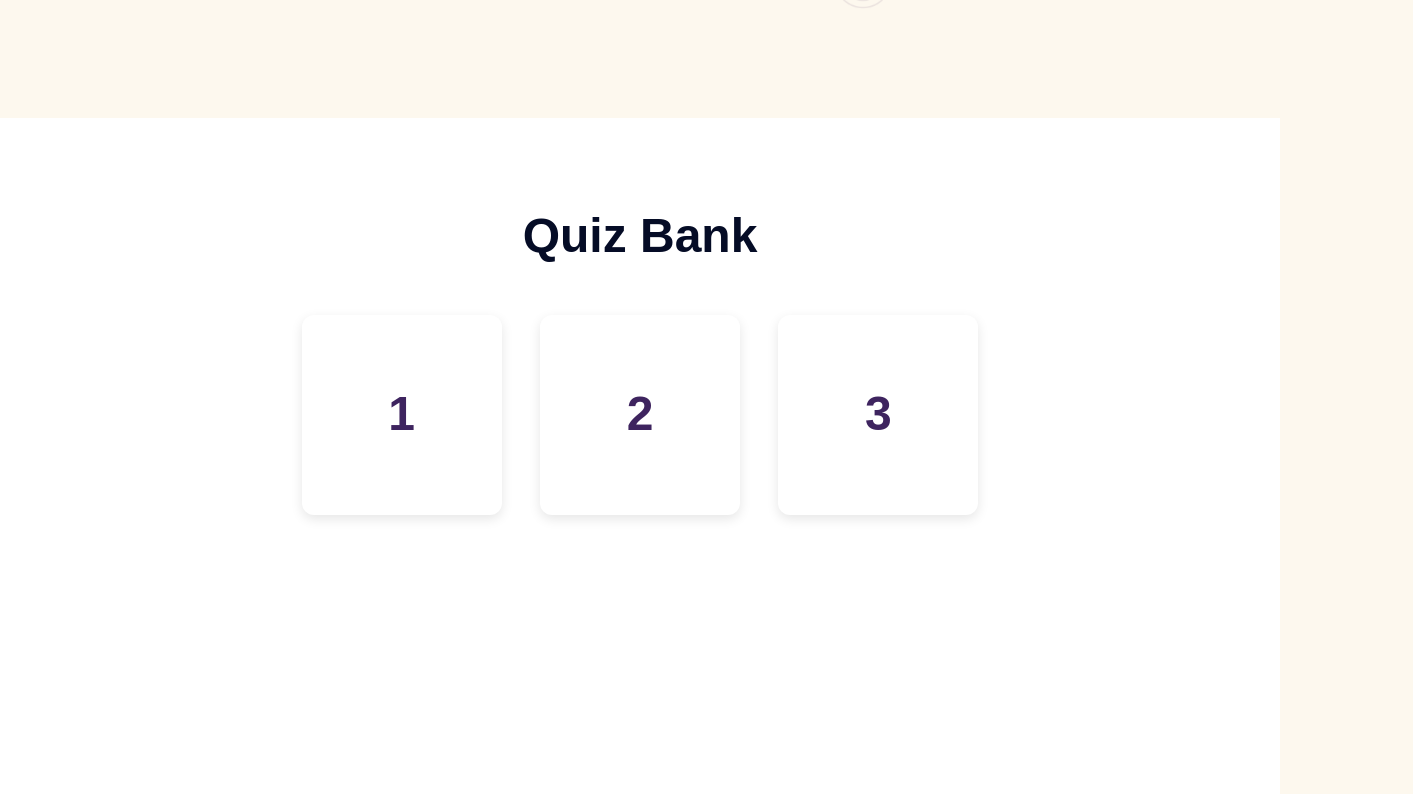
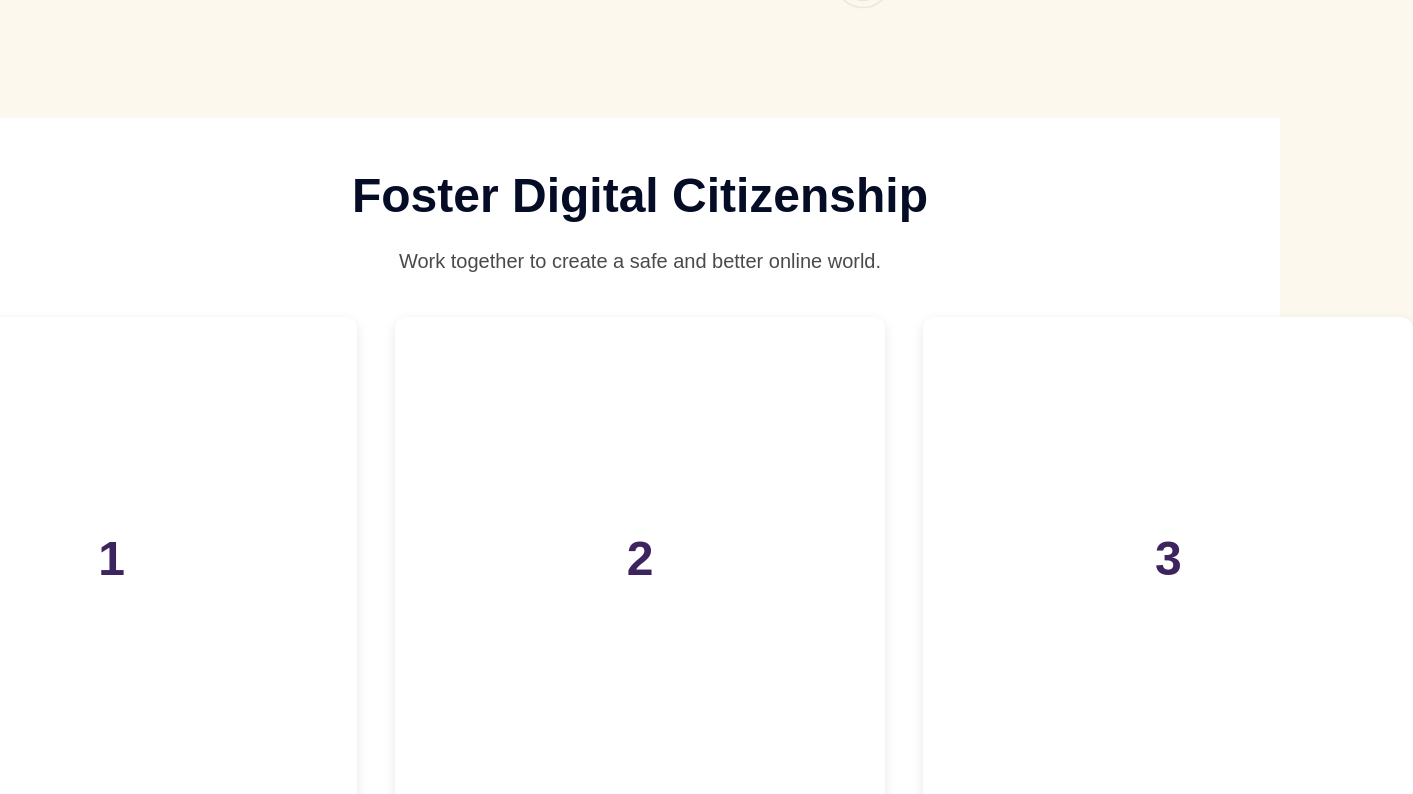
Before and after one commit to FireCat0069/fit5120MeanProject, a Vue app in the folder FrontEnd/: page / in a window 1280 px wide. Shown: the part 682-1476 px from the top of the page, 1413 px wide, since content can reach past the window. Built offline with nearby package versions, Linux system fonts and the light colour scheme.

Commit message:
uuuuuupdate UwU

```diff
--- a/FrontEnd/src/components/homePage.vue
+++ b/FrontEnd/src/components/homePage.vue
@@ -34,7 +34,8 @@
 
   <!-- 第二屏：白色卡片区域 -->
   <div class="page-container second-section">
-    <p class="quiz-title">Quiz Bank</p>
+    <p class="quiz-title">Foster Digital Citizenship </p>
+    <p class="quiz-subtitle">Work together to create a safe and better online world.</p>
     <div class="red-card-container">
       <div class="red-card">1</div>
       <div class="red-card">2</div>
@@ -76,7 +77,7 @@ export default {
   flex-direction: column;
   align-items: center;
   justify-content: flex-start;
-  padding-top: 10vh; /* 让内容从第二屏顶部 10vh 开始 */
+  padding-top: 5vh;
 }
 
 /* 第二屏标题 */
@@ -84,6 +85,14 @@ export default {
   font-size: 48px;
   font-weight: 700;
   color: #050C26;
+  margin-bottom: 10px;
+}
+
+/* 新增副标题样式 */
+.quiz-subtitle {
+  font-size: 20px;
+  font-weight: 500;
+  color: #4a4a4a;
   margin-bottom: 40px;
 }
 
@@ -97,8 +106,8 @@ export default {
 
 /* 单个白卡片 */
 .red-card {
-  width: 200px;
-  height: 200px;
+  width: 490px;
+  height: 485px;
   background-color: white;
   border-radius: 12px;
   box-shadow: 0 4px 12px rgba(0, 0, 0, 0.1);
```
